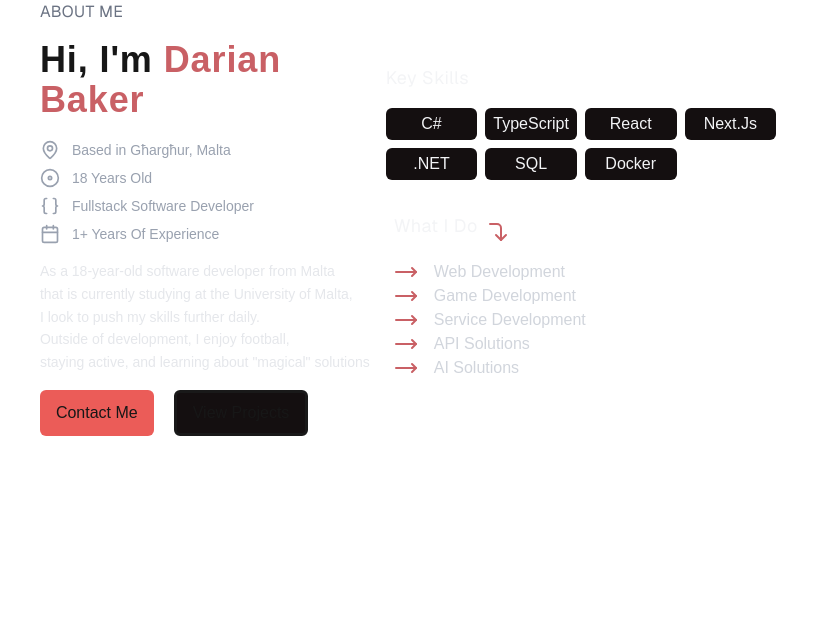
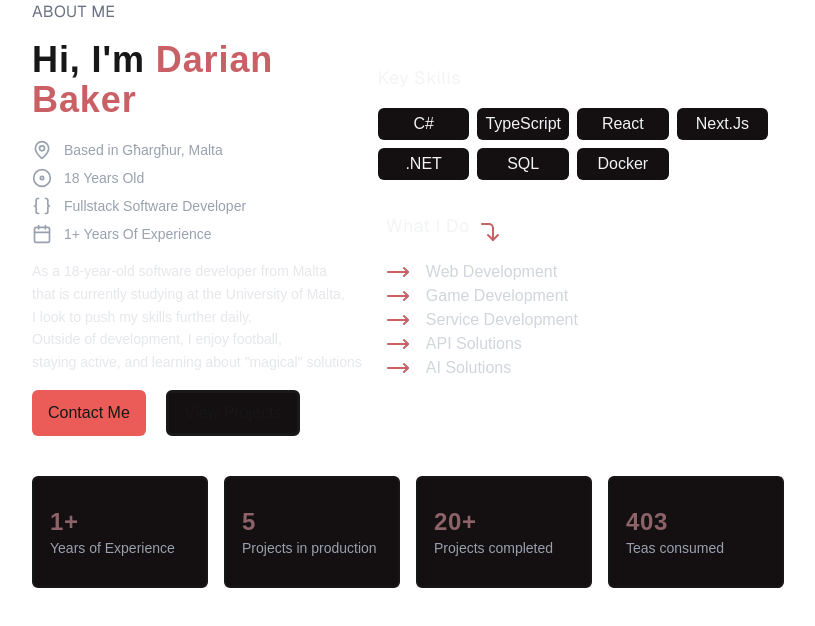
Before and after one commit to ShadowOfHumanity/darian-baker, a Next.js app: page / in a window 1280 px wide. Shown: the top 626 px of the page, without its empty margins (236-1051 px from the left). Built offline with nearby package versions, Linux system fonts and the light colour scheme.

Commit message:
Added Box object and added it to main page

```diff
--- a/app/components/box.tsx
+++ b/app/components/box.tsx
@@ -8,9 +8,9 @@ interface BoxProps {
 
 const Box = ({children, TopText, Subtitle} : BoxProps) => {
   return (
-    <div className='flex-col justify-center align-center bg-[#140F10] rounded-md px-6 py-4'>
-        <div className='text-md text-[#C96065]'>{children}{TopText}</div>
-        <div className='text-sm text-[#C96065]'>{Subtitle}</div>
+    <div className='w-44 h-28 flex flex-col justify-center bg-[#140F10] border-2 border-[#161616] rounded-md px-4 py-3'>
+        <div className='text-2xl tracking-wide font-semibold text-[#8B6369]'>{children}{TopText}</div>
+        <div className='text-sm text-gray-400'>{Subtitle}</div>
     </div>
   )
 }
--- a/app/globals.css
+++ b/app/globals.css
@@ -22,7 +22,11 @@
  Style notes
   Red colour used:
   #C96065, brighter counterpart: #EB5C58
-  grey used (text-grey-400, text-grey-100 for whitish), #140F10, counterpart: #161616
+  grey colour used:
+   (text-grey-400, text-grey-100 for whitish), #140F10, counterpart: #161616
+
+  Gray - Red Mix:
+  #8B6369
 */
 
 body {
--- a/app/page.tsx
+++ b/app/page.tsx
@@ -2,12 +2,14 @@ import { Braces, Calendar, CornerRightDown, Disc, MapPin, MoveRight } from 'luci
 import React from 'react'
 import { GetAge } from './lib/Utility'
 import Tag from './components/tag'
+import Box from './components/box'
 
 const page = () => {
   return (
     <div className='flex justify-center h-screen'>
 
-      <div className='flex'> {/* Master Container of about me section w/skills*/}
+      <div className='flex-col'>
+        <div className='flex'> {/* Container of about me section w/skills*/}
           <div>{/* small mini header ontop of the about me section. this is the left side */}
             <h2 className='text-gray-500 text-md font-sans mb-4 ml-2 tracking-wide'>ABOUT ME</h2>
 
@@ -104,6 +106,17 @@ const page = () => {
 
           </div>
         </div>
+
+        <div className='flex mt-8 ml-2 gap-4'>
+            <Box TopText={GetAge() - 17 + "+"} Subtitle="Years of Experience"/>
+            <Box TopText={"5"} Subtitle="Projects in production"/>
+            <Box TopText={"20+"} Subtitle="Projects completed"/>
+            <Box TopText={"403"} Subtitle="Teas consumed"/>
+        </div>
+
+      </div>
+
+
     </div>
   )
 }
```
Lines whose indentation alone changed are shown as unchanged.
